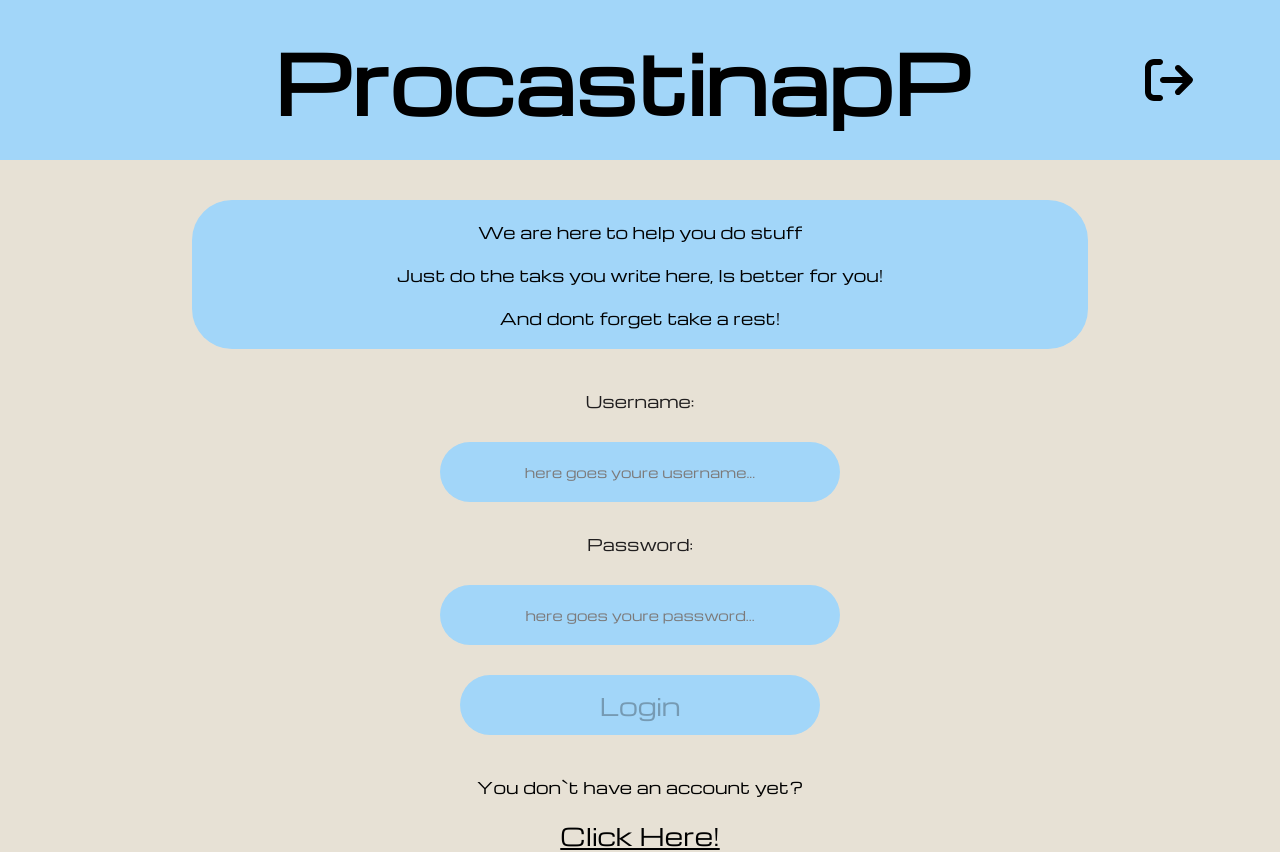
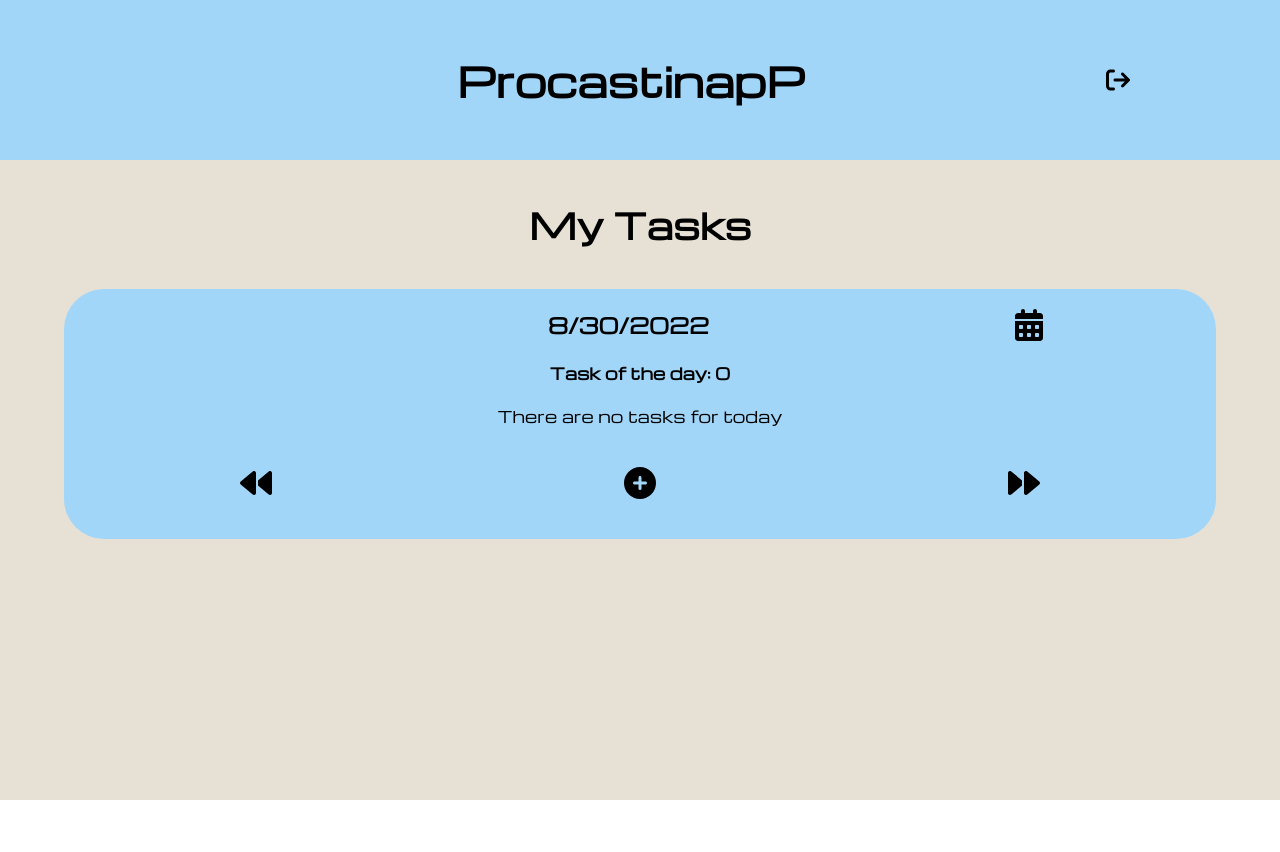
Before and after one commit to Gax1/procastinapp-front, a React (Create React App) app: page / in a window 1280 px wide. Before the commit this address led to /login. After the commit the page ends 800 px from the top, so only its background shows below. Built offline with nearby package versions, Linux system fonts and the light colour scheme; no server answers.

Commit message:
Added style for my-tasks page

```diff
--- a/package.json
+++ b/package.json
@@ -29,8 +29,8 @@
   "scripts": {
     "start": "react-scripts start",
     "build": "react-scripts build",
-    "test": "react-scripts test --passWithNoTests",
-    "test-coverage": "react-scripts test --coverage --passWithNoTests",
+    "test": "react-scripts test",
+    "test-coverage": "react-scripts test --coverage",
     "eject": "react-scripts eject",
     "prepare": "husky install"
   },
--- a/src/App.tsx
+++ b/src/App.tsx
@@ -1,6 +1,7 @@
 import React from "react";
 import { Navigate, Route, Routes } from "react-router-dom";
 import { Loading } from "./components/Loading/Loading";
+import { DayTasksPage } from "./pages/DayTasksPage/DayTasksPage";
 import { LoginPage } from "./pages/LoginPage/LoginPage";
 import { NotFoundPage } from "./pages/NotFoundPage/NotFoundPage";
 import { RegisterPage } from "./pages/RegisterPage/RegisterPage";
@@ -13,13 +14,14 @@ function App() {
   );
   return (
     <>
-      {isLoadding && <Loading />}
+      {/* {isLoadding && <Loading />}
       <Routes>
         <Route path="/" element={<Navigate to={"/login"} />} />
         <Route path="/register" element={<RegisterPage />} />
         <Route path="/login" element={<LoginPage />} />
         <Route path="*" element={<NotFoundPage />} />
-      </Routes>
+      </Routes> */}
+      <DayTasksPage />
     </>
   );
 }
--- a/src/components/Header/HeaderStyled.ts
+++ b/src/components/Header/HeaderStyled.ts
@@ -10,13 +10,6 @@ export const HeaderStyled = styled.div`
   justify-content: space-around;
   align-items: center;
   .logout-icon {
-    font-size: 1.8rem;
-  }
-
-  @media (min-width: 1000px) {
-    font-size: ${(props) => props.theme.fontSizesDesktop.big};
-    .logout-icon {
-      font-size: 3rem;
-    }
+    font-size: 1.5rem;
   }
 `;
--- a/src/pages/DayTasksPage/DayTasksPage.tsx
+++ b/src/pages/DayTasksPage/DayTasksPage.tsx
@@ -1,12 +1,39 @@
+import {
+  faBackward,
+  faCalendarAlt,
+  faForward,
+  faPlusCircle,
+} from "@fortawesome/free-solid-svg-icons";
+import { FontAwesomeIcon } from "@fortawesome/react-fontawesome";
 import { Header } from "../../components/Header/Header";
+import { useAppSelector } from "../../store/hooks/hooks";
+import { RootState } from "../../store/store";
 import { DayTasksPageStyled } from "./DayTasksPageStyled";
 
 export const DayTasksPage = (): JSX.Element => {
+  const { days, tasks } = useAppSelector((state: RootState) => state);
+
   return (
     <>
-      <Header />
       <DayTasksPageStyled>
+        <Header />
         <h2 className="title-page">My Tasks</h2>
+        <section className="tasks-days">
+          <header className="title-taks">
+            <span>&nbsp; </span>
+            <h3 className="picked-date">{days}</h3>
+            <FontAwesomeIcon icon={faCalendarAlt} className="calendar-icon" />
+          </header>
+          <div className="tasks-container">
+            <h4 className="counted-tasks">Task of the day: {tasks.length}</h4>
+            <span className="empty-tasks">There are no tasks for today </span>
+          </div>
+          <footer className="icons-container">
+            <FontAwesomeIcon icon={faBackward} />
+            <FontAwesomeIcon icon={faPlusCircle} />
+            <FontAwesomeIcon icon={faForward} />
+          </footer>
+        </section>
       </DayTasksPageStyled>
     </>
   );
--- a/src/pages/DayTasksPage/DayTasksPageStyled.ts
+++ b/src/pages/DayTasksPage/DayTasksPageStyled.ts
@@ -1,5 +1,45 @@
 import styled from "styled-components";
 
+export const DayTasksPageStyled = styled.div`
+  background-color: ${(props) => props.theme.colors.secondaryColor};
+  height: 100vh;
+  display: flex;
+  flex-direction: column;
+  align-items: center;
+  text-align: center;
 
-export const DayTasksPageStyled = styled.div`
-`
+  .title-page {
+    font-size: ${(props) => props.theme.fontSizesMobile.big};
+    margin: 40px;
+  }
+  .tasks-days {
+    background-color: ${(props) => props.theme.colors.mainColor};
+    width: 90%;
+    border-radius: 40px;
+  }
+  .title-taks {
+    display: flex;
+    flex-direction: row;
+    align-items: center;
+    justify-content: space-around;
+    margin: 20px;
+    font-size: ${(props) => props.theme.fontSizesMobile.generalUse};
+  }
+  .calendar-icon {
+    font-size: 2rem;
+  }
+  .tasks-container {
+    display: flex;
+    flex-direction: column;
+    justify-content: center;
+    gap: 20px;
+  }
+  .icons-container {
+    display: flex;
+    flex-direction: row;
+    justify-content: space-around;
+    font-size: 2rem;
+    margin-top: 40px;
+    margin-bottom: 40px;
+  }
+`;
```
